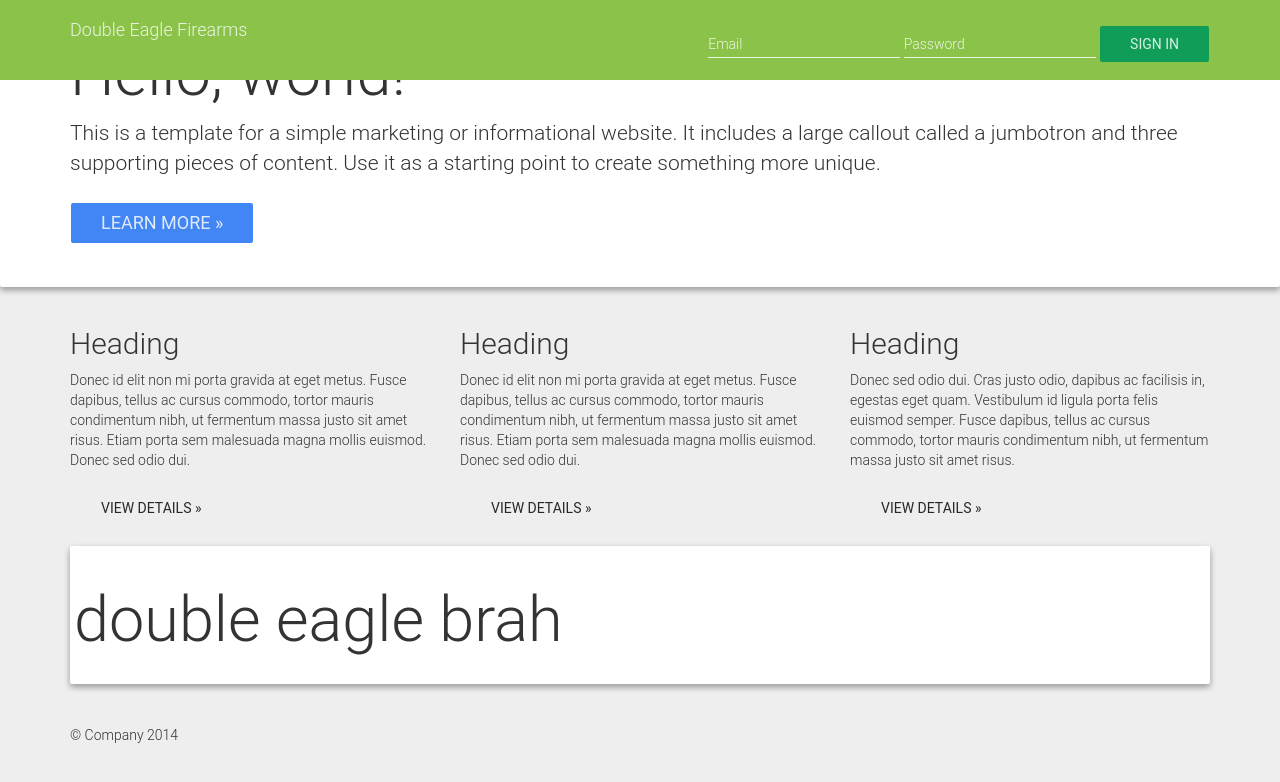
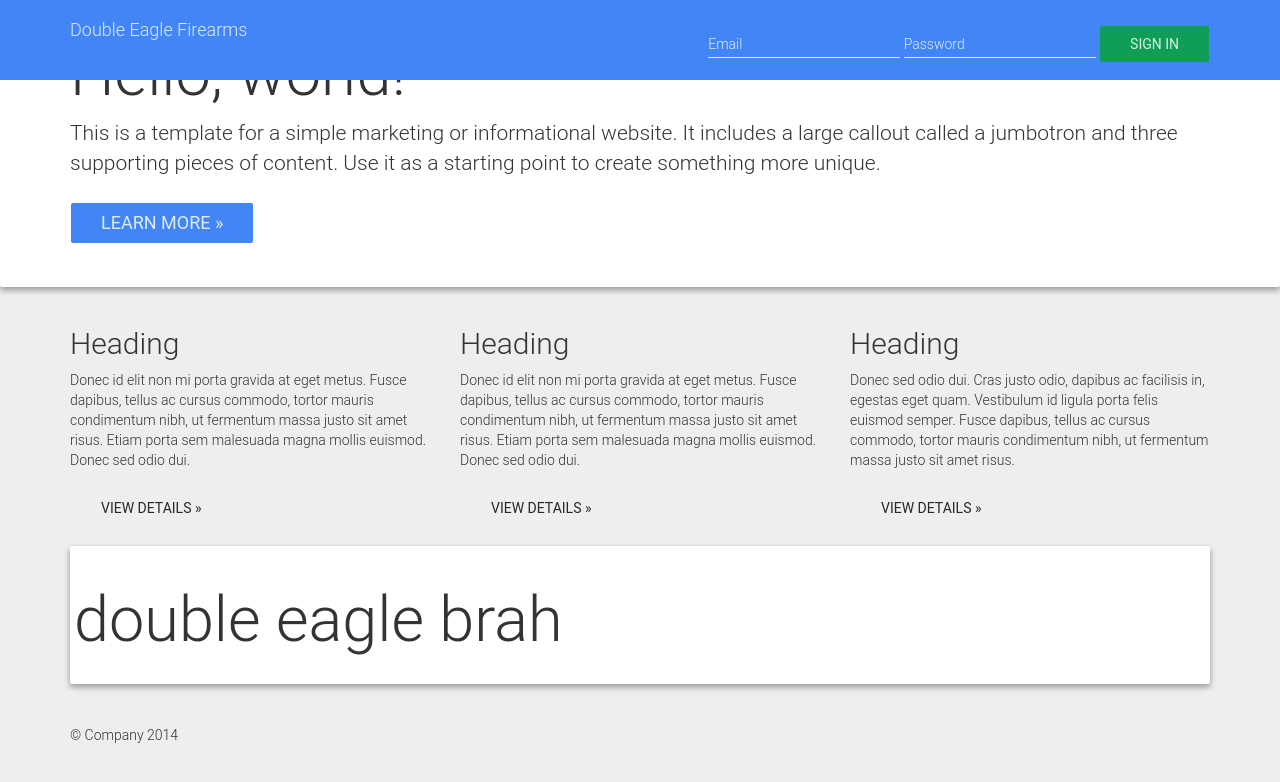
Before and after one commit to brocorpunited/deagle, a website: page index.html in a window 1280 px wide. Drawn offline with nearby package versions, Linux system fonts and the light colour scheme; files that its build step writes are made by us from their sources.

Commit message:
Changed color of the navigation

```diff
--- a/index.html
+++ b/index.html
@@ -10,7 +10,7 @@
         <meta name="viewport" content="width=device-width, initial-scale=1">
     </head>
     <body>
-          <nav class="navbar navbar-material-lightgreen navbar-fixed-top" role="navigation">
+          <nav class="navbar navbar-material-blue navbar-fixed-top" role="navigation">
       <div class="container">
         <div class="navbar-header">
           <button type="button" class="navbar-toggle collapsed" data-toggle="collapse" data-target="#navbar" aria-expanded="false" aria-controls="navbar">
```
